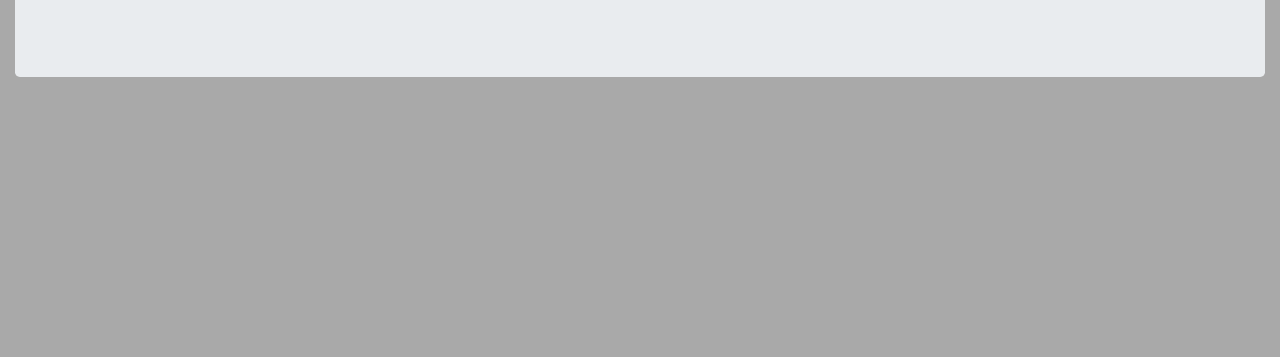
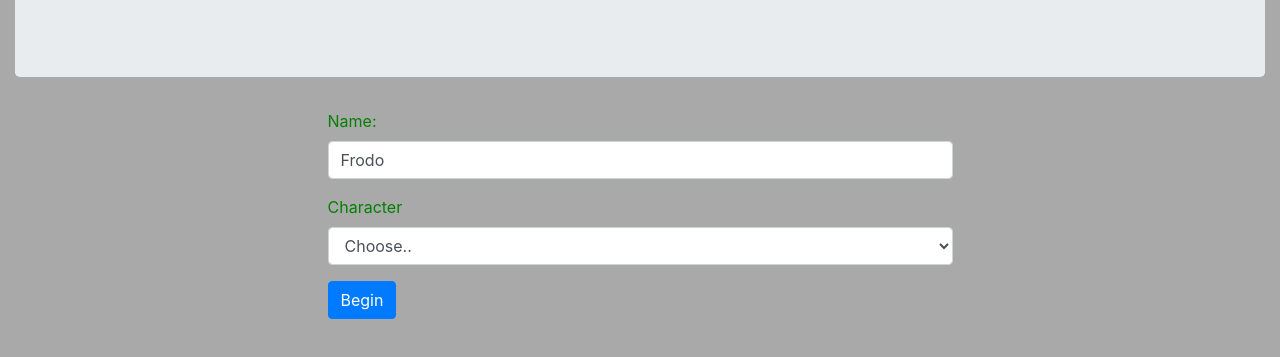
Before and after one commit to Bryantellius/expressjs-lab, a website: page public/index.html in a window 1280 px wide. Shown: the part 147-504 px from the top of the page. Drawn offline with nearby package versions, Linux system fonts and the light colour scheme.

Commit message:
added form input group that sends name and character to server

```diff
--- a/public/index.html
+++ b/public/index.html
@@ -18,6 +18,34 @@
         <h1>Welcome to ExpressJS</h1>
         <p id="date"></p>
       </div>
+      <div>
+        <form action="/submissions" method="POST" class="w-50 mx-auto">
+          <div class="form-group">
+            <label for="inputedName">Name:</label>
+            <input
+              type="text"
+              class="form-control"
+              id="inputedName"
+              name="name"
+              value="Frodo"
+            />
+          </div>
+          <div class="form-group">
+            <label for="inputCharacter">Character</label>
+            <select name="character" id="inputCharacter" class="form-control">
+              <option value="hobbit" selected>Choose..</option>
+              <option value="human">Human</option>
+              <option value="hobbit">Hobbit</option>
+              <option value="elf">Elf</option>
+              <option value="dwarf">Dwarf</option>
+              <option value="ent">Ent</option>
+              <option value="wizard">Wizard</option>
+              <option value="orc">Orc</option>
+            </select>
+          </div>
+          <button type="submit" class="btn btn-primary">Begin</button>
+        </form>
+      </div>
     </div>
   </body>
 
```
